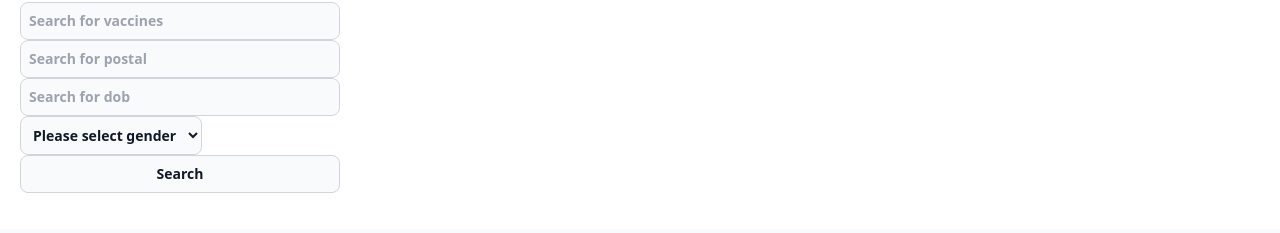
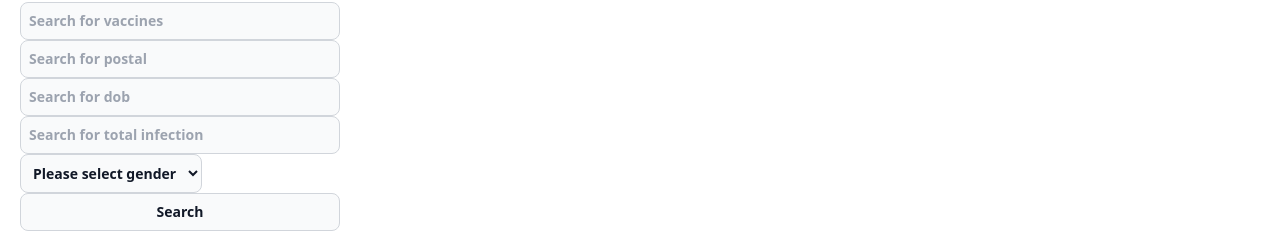
Before and after one commit to IFS4205-TraceIT/research-frontend, a Nuxt app: page / in a window 1280 px wide. Shown: the part 154-387 px from the top of the page. Built offline with nearby package versions, Linux system fonts and the light colour scheme; no server answers.

Commit message:
Add query for total infections

```diff
--- a/pages/index.vue
+++ b/pages/index.vue
@@ -6,6 +6,7 @@
 const vaccines = ref("");
 const postal = ref("");
 const dob = ref("");
+const total_infection = ref("");
 
 async function filterData(event: any) {
   const { data: records } = await useApi("/api/researchs");
@@ -23,6 +24,9 @@
   if(dob.value != ""){
     filteredResults = filteredResults.filter(s => s.dob.includes(dob.value) );
   }
+  if(total_infection.value != "" || total_infection.value === 0){
+    filteredResults = filteredResults.filter(s => s.total_infection === total_infection.value );
+  }
   records.value = filteredResults;
 }
 </script>
@@ -37,25 +41,28 @@
           <div class="py-4">
             <div class="relative mt-1">
               <input
-                id="table-search"
                 type="text"
                 class="block p-2 w-80 text-sm text-gray-900 bg-gray-50 rounded-lg border border-gray-300 focus:ring-blue-500 focus:border-blue-500 dark:bg-gray-700 dark:border-gray-600 dark:placeholder-gray-400 dark:text-white dark:focus:ring-blue-500 dark:focus:border-blue-500"
                 placeholder="Search for vaccines"
                 v-model="vaccines"
               />
               <input
-                id="table-search"
                 type="text"
                 class="block p-2 w-80 text-sm text-gray-900 bg-gray-50 rounded-lg border border-gray-300 focus:ring-blue-500 focus:border-blue-500 dark:bg-gray-700 dark:border-gray-600 dark:placeholder-gray-400 dark:text-white dark:focus:ring-blue-500 dark:focus:border-blue-500"
                 placeholder="Search for postal"
                 v-model="postal"
               />
               <input
-                id="table-search"
                 type="text"
                 class="block p-2 w-80 text-sm text-gray-900 bg-gray-50 rounded-lg border border-gray-300 focus:ring-blue-500 focus:border-blue-500 dark:bg-gray-700 dark:border-gray-600 dark:placeholder-gray-400 dark:text-white dark:focus:ring-blue-500 dark:focus:border-blue-500"
                 placeholder="Search for dob"
                 v-model="dob"
+              />
+              <input
+                type="number"
+                class="block p-2 w-80 text-sm text-gray-900 bg-gray-50 rounded-lg border border-gray-300 focus:ring-blue-500 focus:border-blue-500 dark:bg-gray-700 dark:border-gray-600 dark:placeholder-gray-400 dark:text-white dark:focus:ring-blue-500 dark:focus:border-blue-500"
+                placeholder="Search for total infection"
+                v-model="total_infection"
               />
               <select id="filterGender"
               v-model="gender"
```
